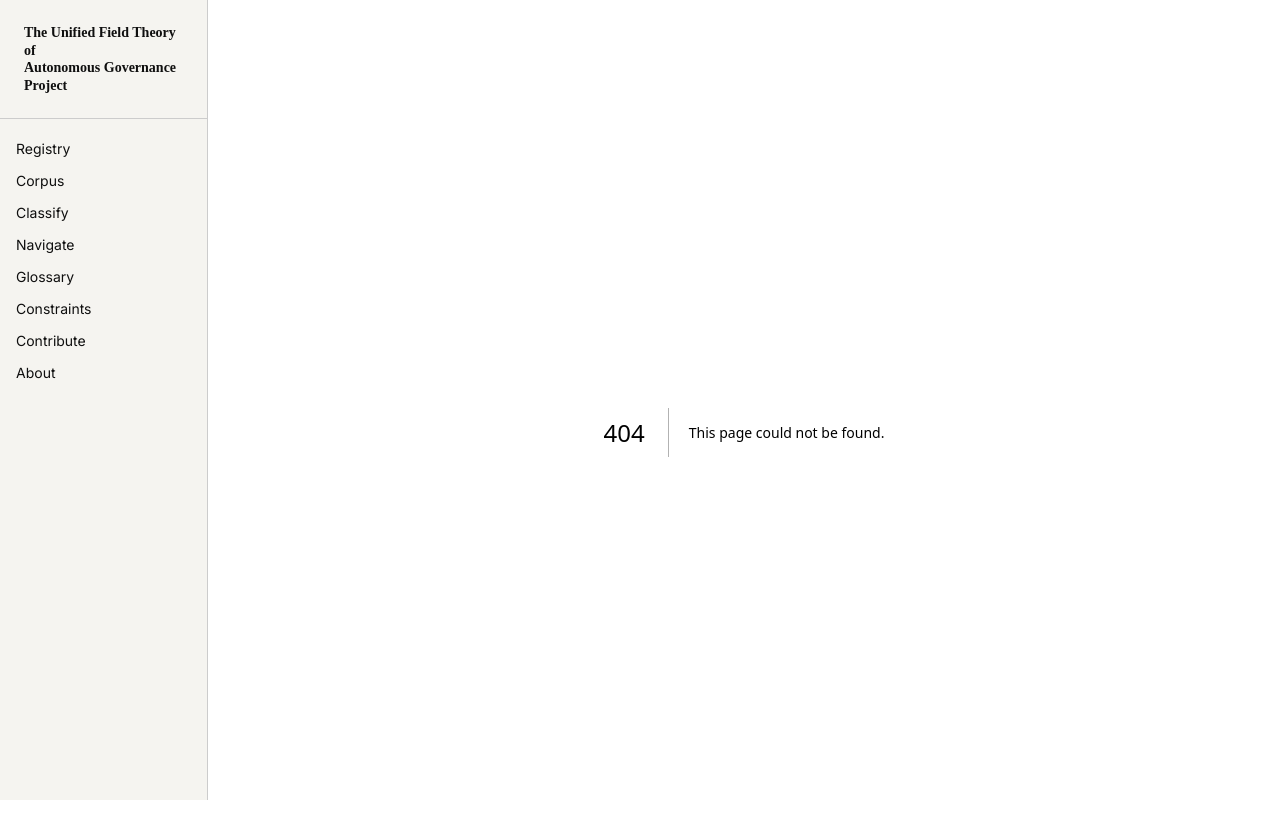
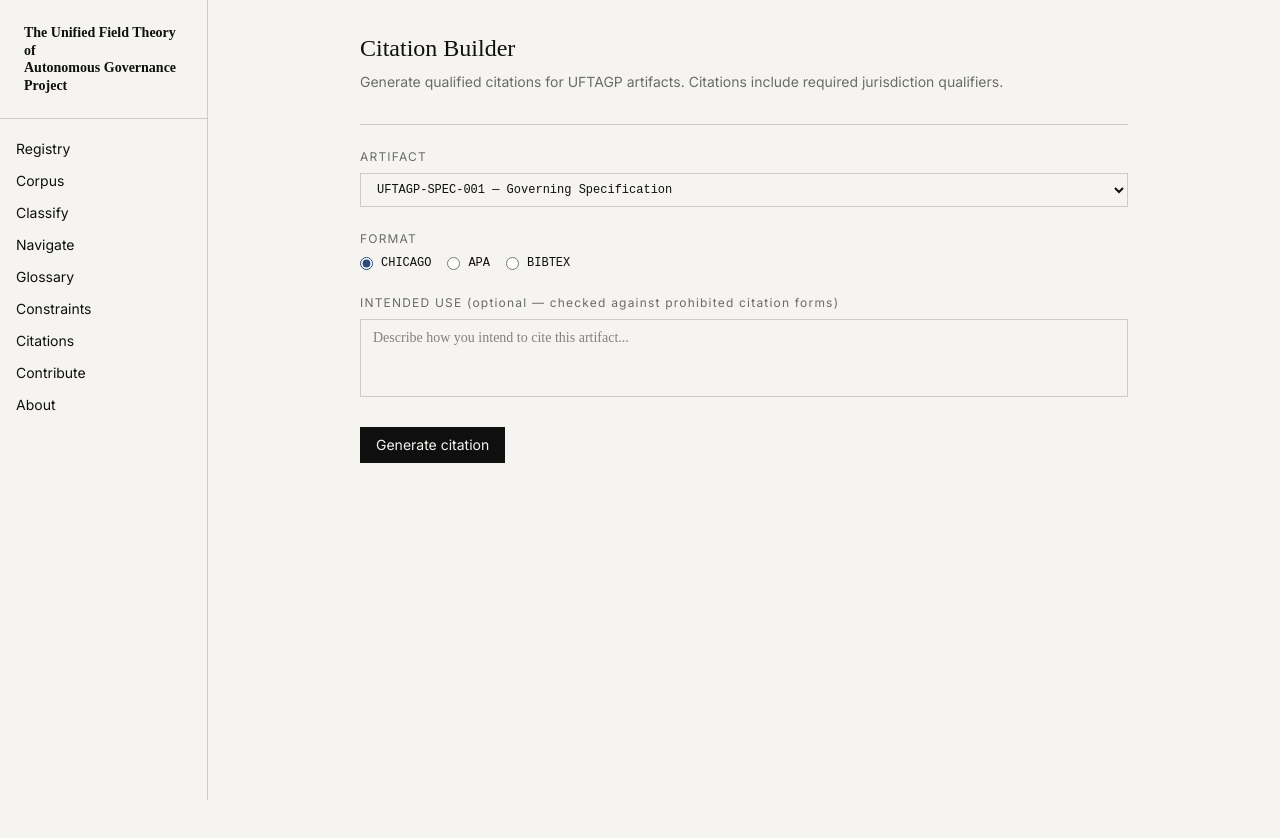
Before and after one commit to MatthewDavisAIArchitect/autonomousgovernance, a Next.js app: page /citations in a window 1280 px wide. Before the commit this address had no page. Shown: the top 838 px of the page. After the commit the page ends 800 px from the top, so only its background shows below. Built offline with nearby package versions, Linux system fonts and the light colour scheme; a web font is replaced by a local one.

Commit message:
feat: S3-02 citation builder with prohibited form check

```diff
--- /dev/null
+++ b/app/citations/page.tsx
@@ -0,0 +1,133 @@
+"use client"
+import { useState, useEffect } from "react"
+import type { Artifact } from "@/lib/types"
+import ArtifactIdPill from "@/components/ui/ArtifactIdPill"
+import { generateCitation, checkProhibitedUse, type CitationFormat } from "@/lib/citations"
+
+export default function CitationsPage() {
+  const [artifacts, setArtifacts] = useState<Artifact[]>([])
+  const [selectedId, setSelectedId] = useState("")
+  const [format, setFormat] = useState<CitationFormat>("chicago")
+  const [intendedUse, setIntendedUse] = useState("")
+  const [citation, setCitation] = useState<string | null>(null)
+  const [refusal, setRefusal] = useState<string | null>(null)
+  const [copied, setCopied] = useState(false)
+
+  useEffect(() => {
+    fetch("/api/registry")
+      .then((r) => r.json())
+      .then((d) => {
+        const canonical = (d.artifacts ?? []).filter((a: Artifact) => a.status === "CANONICAL")
+        setArtifacts(canonical)
+        if (canonical.length > 0) setSelectedId(canonical[0].id)
+      })
+      .catch(() => {})
+  }, [])
+
+  function handleGenerate() {
+    setCitation(null)
+    setRefusal(null)
+    setCopied(false)
+    if (intendedUse.trim()) {
+      const prohibited = checkProhibitedUse(intendedUse)
+      if (prohibited) {
+        setRefusal(`Refusal (Terminal). Intended use matches prohibited citation form: "${prohibited}". Citation cannot be generated for uses that import mandate, mechanism, outcome, scope laundering, or refusal dilution. This doctrine is canonical; non-prescriptive; classification-only.`)
+        return
+      }
+    }
+    const artifact = artifacts.find((a) => a.id === selectedId)
+    if (!artifact) return
+    setCitation(generateCitation(artifact, format))
+  }
+
+  function handleCopy() {
+    if (!citation) return
+    navigator.clipboard.writeText(citation).then(() => {
+      setCopied(true)
+      setTimeout(() => setCopied(false), 2000)
+    })
+  }
+
+  return (
+    <div className="max-w-3xl mx-auto">
+      <h1 className="font-serif text-2xl text-near-black mb-2">Citation Builder</h1>
+      <p className="font-sans text-sm text-mid-grey mb-8">
+        Generate qualified citations for UFTAGP artifacts. Citations include required jurisdiction qualifiers.
+      </p>
+      <div className="border-t border-rule-grey pt-6 space-y-6">
+        <div>
+          <label className="font-sans text-xs text-mid-grey tracking-widest uppercase block mb-2">Artifact</label>
+          <select
+            value={selectedId}
+            onChange={(e) => { setSelectedId(e.target.value); setCitation(null); setRefusal(null) }}
+            className="w-full font-mono text-xs text-near-black border border-rule-grey bg-off-white px-3 py-2 rounded-none focus:outline-none focus:border-accent"
+          >
+            {artifacts.map((a) => (
+              <option key={a.id} value={a.id}>{a.id} — {a.title}</option>
+            ))}
+          </select>
+        </div>
+        <div>
+          <label className="font-sans text-xs text-mid-grey tracking-widest uppercase block mb-2">Format</label>
+          <div className="flex gap-4">
+            {(["chicago", "apa", "bibtex"] as CitationFormat[]).map((f) => (
+              <label key={f} className="flex items-center gap-2 cursor-pointer">
+                <input
+                  type="radio"
+                  name="format"
+                  value={f}
+                  checked={format === f}
+                  onChange={() => { setFormat(f); setCitation(null); setRefusal(null) }}
+                  className="accent-accent"
+                />
+                <span className="font-mono text-xs text-near-black">{f.toUpperCase()}</span>
+              </label>
+            ))}
+          </div>
+        </div>
+        <div>
+          <label className="font-sans text-xs text-mid-grey tracking-widest uppercase block mb-2">
+            Intended use <span className="normal-case">(optional — checked against prohibited citation forms)</span>
+          </label>
+          <textarea
+            value={intendedUse}
+            onChange={(e) => { setIntendedUse(e.target.value); setCitation(null); setRefusal(null) }}
+            rows={3}
+            placeholder="Describe how you intend to cite this artifact..."
+            className="w-full font-serif text-sm text-near-black border border-rule-grey bg-off-white px-3 py-2 rounded-none focus:outline-none focus:border-accent resize-none"
+          />
+        </div>
+        <button
+          onClick={handleGenerate}
+          disabled={!selectedId}
+          className="font-sans text-sm text-off-white bg-near-black px-4 py-2 rounded-none hover:bg-accent transition-colors disabled:opacity-40 disabled:cursor-not-allowed"
+        >
+          Generate citation
+        </button>
+        {refusal && (
+          <div className="border border-rule-grey p-4">
+            <p className="font-sans text-xs text-mid-grey tracking-widest uppercase mb-2">Refusal (Terminal)</p>
+            <p className="font-serif text-sm text-near-black leading-relaxed">{refusal}</p>
+          </div>
+        )}
+        {citation && (
+          <div className="border border-rule-grey p-4">
+            <div className="flex items-center justify-between mb-3">
+              <div className="flex items-center gap-3">
+                <p className="font-sans text-xs text-mid-grey tracking-widest uppercase">{format.toUpperCase()} citation</p>
+                <ArtifactIdPill id={selectedId} />
+              </div>
+              <button onClick={handleCopy} className="font-mono text-xs text-mid-grey hover:text-accent transition-colors">
+                {copied ? "Copied" : "Copy"}
+              </button>
+            </div>
+            <pre className="font-mono text-xs text-near-black leading-relaxed whitespace-pre-wrap break-words">{citation}</pre>
+            <p className="font-sans text-xs text-mid-grey mt-4 border-t border-rule-grey pt-3">
+              Required qualifiers: Canonical · Non-prescriptive · Classification-only · Binding non-claims remain binding.
+            </p>
+          </div>
+        )}
+      </div>
+    </div>
+  )
+}
--- a/app/layout.tsx
+++ b/app/layout.tsx
@@ -28,6 +28,7 @@ export default function RootLayout({
             <li><a href="/navigator"   className="block text-sm text-near-black hover:text-accent py-1">Navigate</a></li>
             <li><a href="/glossary"    className="block text-sm text-near-black hover:text-accent py-1">Glossary</a></li>
             <li><a href="/constraints" className="block text-sm text-near-black hover:text-accent py-1">Constraints</a></li>
+            <li><a href="/citations"    className="block text-sm text-near-black hover:text-accent py-1">Citations</a></li>
             <li><a href="/contribute"  className="block text-sm text-near-black hover:text-accent py-1">Contribute</a></li>
             <li><a href="/about"       className="block text-sm text-near-black hover:text-accent py-1">About</a></li>
           </ul>
--- /dev/null
+++ b/lib/citations.ts
@@ -0,0 +1,71 @@
+import type { Artifact } from "@/lib/types"
+
+export type CitationFormat = "chicago" | "apa" | "bibtex"
+
+// Prohibited use descriptions — mirrors the 5 capture patterns from classify route
+export const PROHIBITED_USES = [
+  "mandate",
+  "requires implementation",
+  "enforcement",
+  "monitoring",
+  "compliance program",
+  "must implement",
+  "runtime control",
+  "cryptographic",
+  "instrumentation",
+  "telemetry",
+  "ethically aligned",
+  "confirmed safe",
+  "safety assurance",
+  "alignment guarantee",
+  "reduced liability",
+  "behavioral monitoring",
+  "identity inference",
+  "extends to cover",
+  "provisional",
+  "best-effort",
+  "maturity gap",
+  "temporary noncompliance",
+  "negotiable refusal",
+]
+
+export function checkProhibitedUse(intendedUse: string): string | null {
+  const lower = intendedUse.toLowerCase()
+  for (const term of PROHIBITED_USES) {
+    if (lower.includes(term.toLowerCase())) {
+      return term
+    }
+  }
+  return null
+}
+
+export function formatChicago(artifact: Artifact): string {
+  const year = new Date().getFullYear()
+  return `Davis, Matthew A. "${artifact.title}." UFTAGP Research Site, ${year}. Canonical; non-prescriptive; classification-only. https://autonomousgovernance.org/corpus/${artifact.id}.`
+}
+
+export function formatAPA(artifact: Artifact): string {
+  const year = new Date().getFullYear()
+  return `Davis, M. A. (${year}). ${artifact.title} [Doctrine volume, canonical]. UFTAGP Research Site. https://autonomousgovernance.org/corpus/${artifact.id}`
+}
+
+export function formatBibTeX(artifact: Artifact): string {
+  const key = artifact.id.replace(/-/g, "_").toLowerCase()
+  const year = new Date().getFullYear()
+  return `@misc{${key},
+  author    = {Davis, Matthew A.},
+  title     = {${artifact.title}},
+  year      = {${year}},
+  note      = {Canonical; non-prescriptive; classification-only},
+  url       = {https://autonomousgovernance.org/corpus/${artifact.id}},
+  publisher = {UFTAGP Research Site}
+}`
+}
+
+export function generateCitation(artifact: Artifact, format: CitationFormat): string {
+  switch (format) {
+    case "chicago": return formatChicago(artifact)
+    case "apa":     return formatAPA(artifact)
+    case "bibtex":  return formatBibTeX(artifact)
+  }
+}
```
